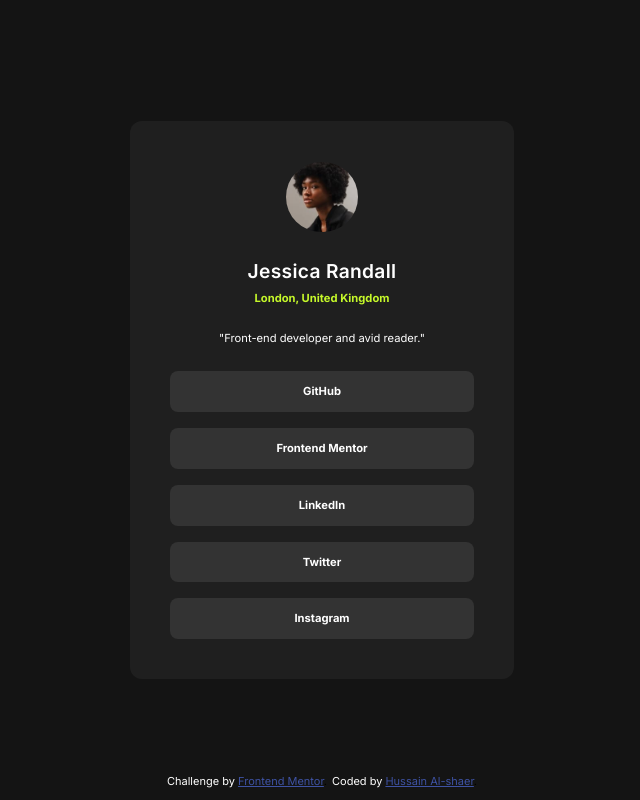
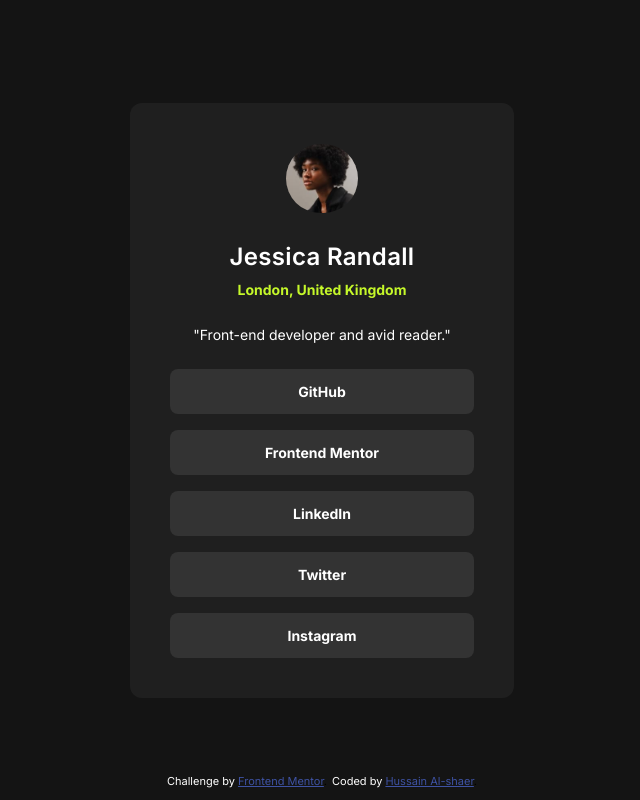
Before and after one commit to hussaindev94/frontend-mentor-challenges-social-links-profile, a plain HTML site: page index.html in a window 1280 px wide. Shown: the whole page, without its empty margins (318-958 px from the left). Drawn offline with Linux system fonts and the light colour scheme.

Commit message:
changing the font sizes to fixed values.

```diff
--- a/style/style.css
+++ b/style/style.css
@@ -79,11 +79,7 @@ body {
             padding: 0;
             color: var(--white-color);
             text-align: center;
-            font-size: clamp(
-              1rem,
-              calc(20px + (24 - 20) * ((100vw - 320px) / (1440 - 320))),
-              1.2rem
-            );
+            font-size: 24px;
             font-style: normal;
             font-weight: 600;
             line-height: 150%;
@@ -95,11 +91,7 @@ body {
             margin: 0;
             color: var(--green-color);
             text-align: center;
-            font-size: clamp(
-              0.6rem,
-              calc(12px + (14 - 12) * ((100vw - 320px) / (1440 - 320))),
-              0.7rem
-            );
+            font-size: 14px;
             font-style: normal;
             font-weight: 700;
             line-height: 150%;
@@ -114,11 +106,7 @@ body {
             margin: 0;
             text-align: center;
             color: var(--white-color);
-            font-size: clamp(
-              0.6rem,
-              calc(12px + (14 - 12) * ((100vw - 320px) / (1440 - 320))),
-              0.7rem
-            );
+            font-size: 14px;
             font-style: normal;
             font-weight: 400;
             line-height: 150%;
@@ -157,11 +145,7 @@ body {
                 width: 100%;
                 text-decoration: none;
                 color: var(--white-color);
-                font-size: clamp(
-                  0.6rem,
-                  calc(12px + (14 - 12) * ((100vw - 320px) / (1440 - 320))),
-                  0.7rem
-                );
+                font-size: 14px;
                 font-style: normal;
                 font-weight: 700;
                 line-height: 150%;
```
